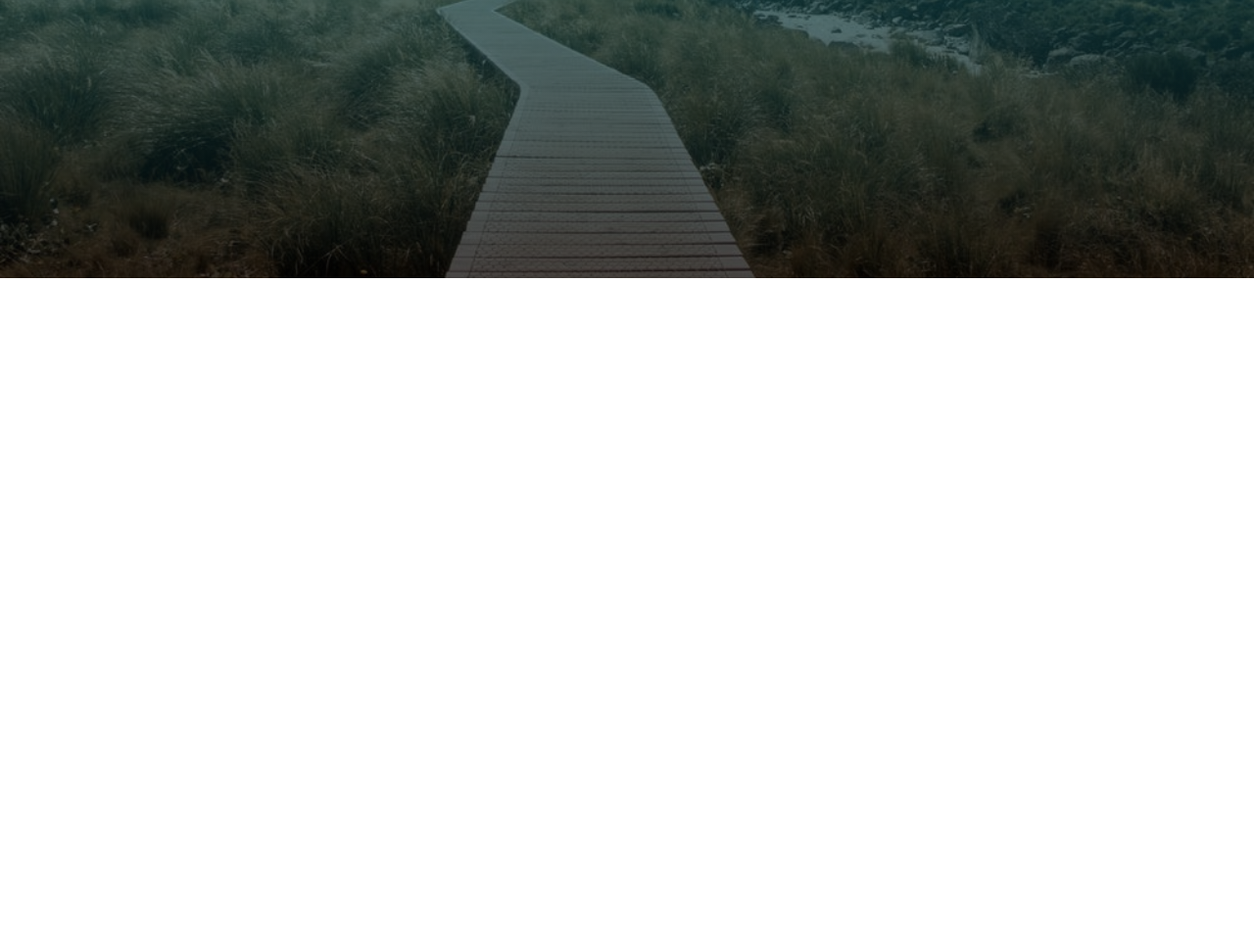
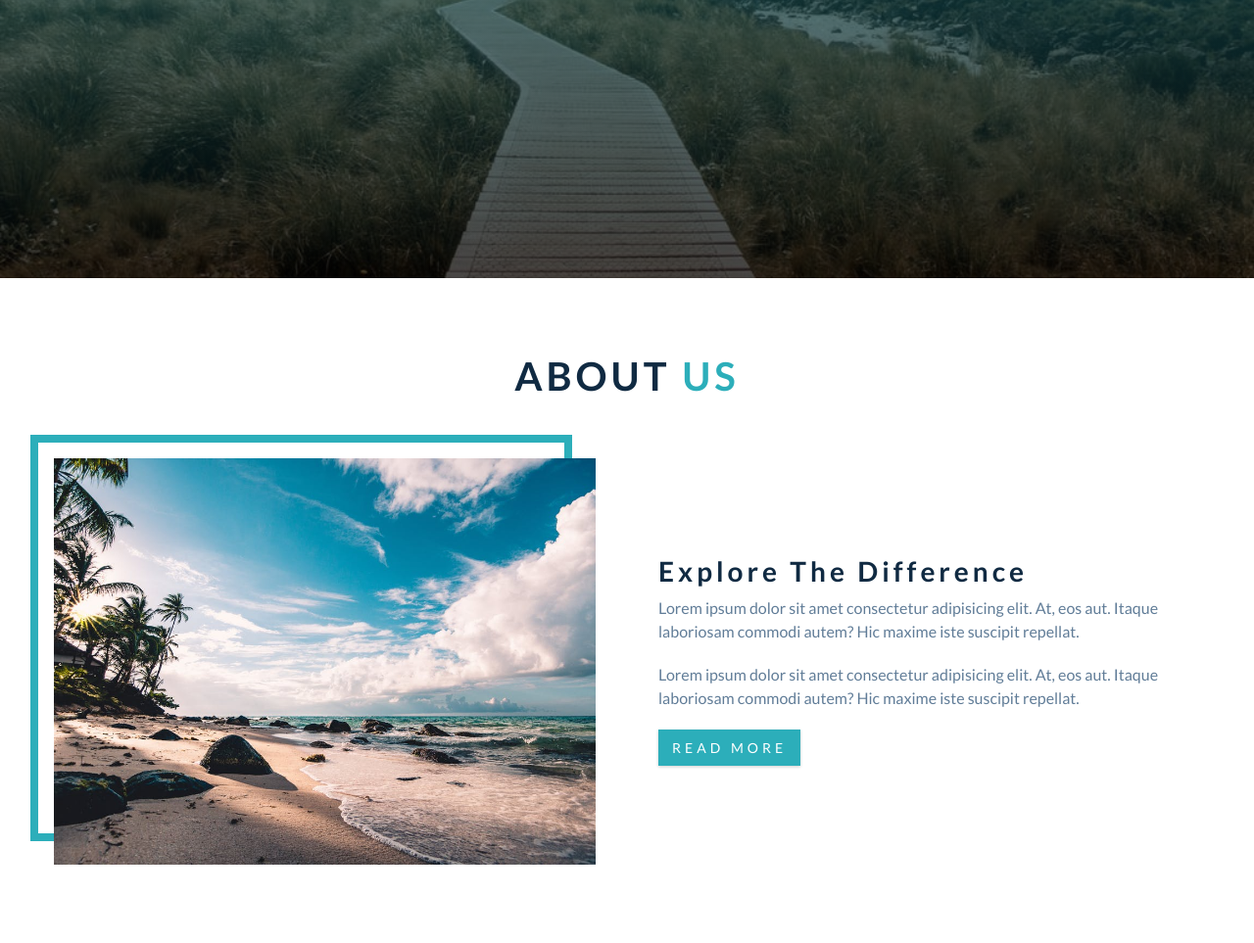
Before and after one commit to Adi26-pixel/backroads-tour-company, a plain HTML site: page index.html in a window 1280 px wide. Shown: the part 516-1479 px from the top of the page at 98% size. Before the commit the page ends 800 px from the top, so only its background shows below. Drawn offline with Linux system fonts and the light colour scheme.

Commit message:
About section is structured and styled

```diff
--- a/css/styles.css
+++ b/css/styles.css
@@ -158,6 +158,35 @@ p {
   background: var(--clr-primary-8);
 }
 
+.section {
+  padding: 5rem 0;
+}
+
+.section-title {
+  text-align: center;
+  margin-bottom: 4rem;
+}
+
+.section-title h2 {
+  text-transform: uppercase;
+}
+
+.section-title span {
+  color: var(--clr-primary-5);
+}
+
+.section-center {
+  width: 90vw;
+  margin: 0 auto;
+  max-width: 1170px;
+}
+
+@media screen and (min-width: 992px) {
+  .section-center {
+    width: 95vw;
+  }
+}
+
 /*
 ===============
 Navbar
@@ -230,6 +259,45 @@ About
 /* title add to globals */
 /* section center add to globals */
 
+.about-img, .about-info {
+  margin-bottom: 2rem;
+}
+
+@media screen and (min-width: 992px) {
+  .about-center {
+    display: flex;
+    justify-content: space-between;
+    flex-wrap: wrap;
+  }
+
+  .about-img, .about-info {
+    flex: 0 0 calc(50% - 2rem);
+    margin-bottom: 0;
+    align-self: center;
+  }
+}
+
+@media screen and (min-width: 1170px) {
+  .about-img::before {
+    content: "";
+    position: absolute;
+    border: 0.5rem solid var(--clr-primary-5);
+    width: 100%;
+    height: 100%;
+    box-sizing: border-box;
+    top: -1.5rem;
+    left: -1.5rem;
+    /* z-index: -1; */
+  }
+
+  .about-img {
+    position: relative;
+  }
+
+  .about-photo {
+    position: relative;
+  }
+}
 /*
 ===============
 Services
--- a/index.html
+++ b/index.html
@@ -31,6 +31,26 @@
     <!-- end of header  -->
 
     <!-- about section -->
+    <section class="section" id="about">
+      <!-- title -->
+      <div class="section-title">
+        <h2>about <span>us</span></h2>
+      </div>
+      <!-- end of title -->
+      <div class="section-center about-center">
+        <!-- about img wrapper -->
+        <article class="about-img">
+          <img src="./images/about.jpeg" class="about-photo" alt="awesome beach">
+        </article>
+        <!-- about info -->
+        <article class="about-info">
+          <h3>explore the difference</h3>
+          <p>Lorem ipsum dolor sit amet consectetur adipisicing elit. At, eos aut. Itaque laboriosam commodi autem? Hic maxime iste suscipit repellat.</p>
+          <p>Lorem ipsum dolor sit amet consectetur adipisicing elit. At, eos aut. Itaque laboriosam commodi autem? Hic maxime iste suscipit repellat.</p>
+          <a href="#" class="btn">read more</a>
+        </article>
+      </div>
+    </section>
     <!-- end of about section -->
 
     <!-- services -->
```
